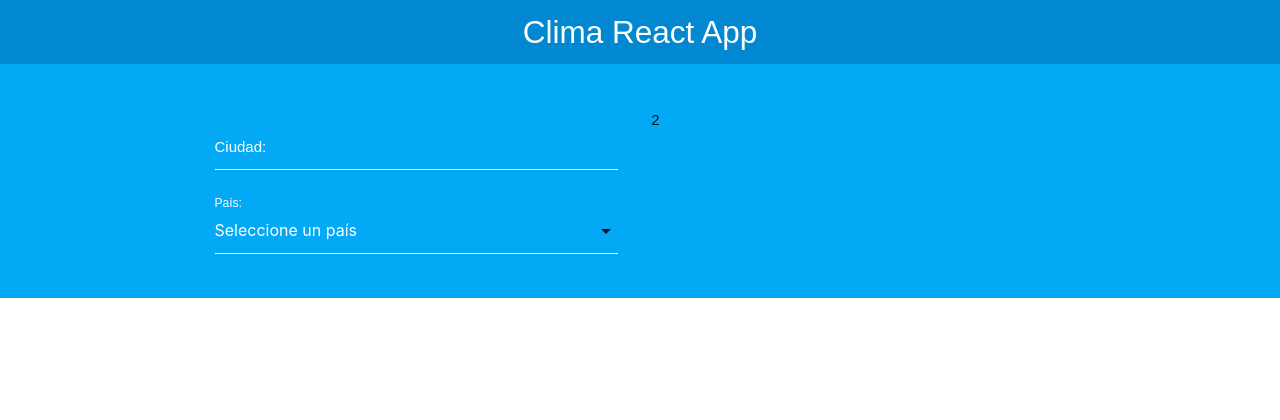
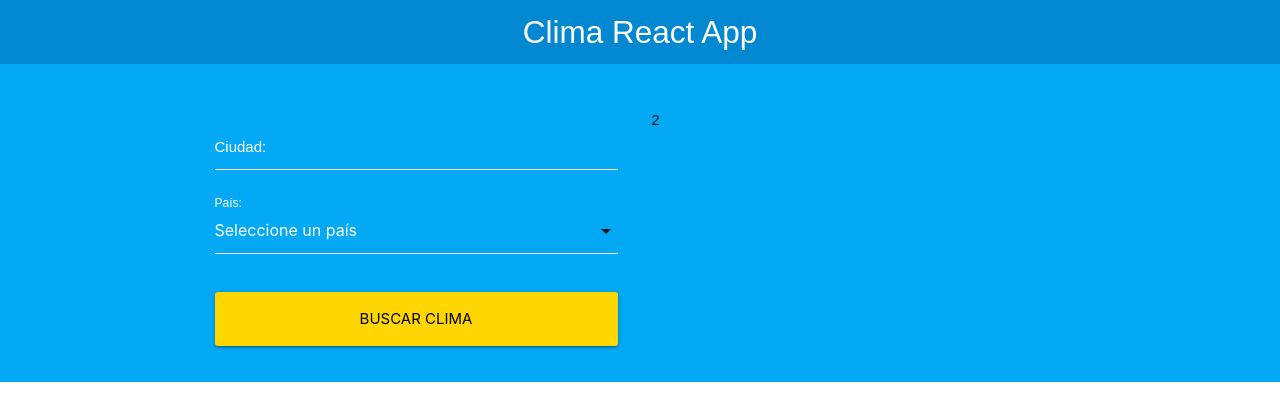
Before and after one commit to oscarjho/clima, a React (Create React App) app: page / in a window 1280 px wide. Shown: the top 420 px of the page. Built offline with nearby package versions, Linux system fonts and the light colour scheme.

Commit message:
Validando el form

```diff
--- a/src/components/Formulario.js
+++ b/src/components/Formulario.js
@@ -7,6 +7,9 @@
         ciudad: '',
         pais: ''
     });
+
+    //Creando state para el error
+    const [error, guardarError] = useState(false);
 
     //Extraer ciudad y pais
     const {ciudad, pais} = busqueda;
@@ -20,8 +23,23 @@
         });
     };
 
+    //Cuando el usuario le da submit al form
+    const handleSubmit = e => {
+        e.preventDefault();
+        //Validar
+        if(ciudad.trim()===''||pais.trim()===''){
+            guardarError(true);
+            return;
+        }
+        guardarError(false);
+        //Pasar al componente principal
+    }
+
     return (
-        <form>
+        <form
+            onSubmit={handleSubmit}
+        >
+            {error ? <p className="red darken-4"> Todos los campos son obligatorios </p> : null}
                 <div className="input-field col s12">
                     <input
                         type="text"
@@ -50,6 +68,13 @@
                     </select>
                     <label htmlFor="pais">País: </label>
                 </div>
+                <div className="input-field col s12">
+                    <input
+                        type="submit"
+                        value="Buscar Clima"
+                        className="waves-effect waves-light btn-large btn-block yellow accent-4"
+                    />
+                </div>
             </form>
     );
 };
```
